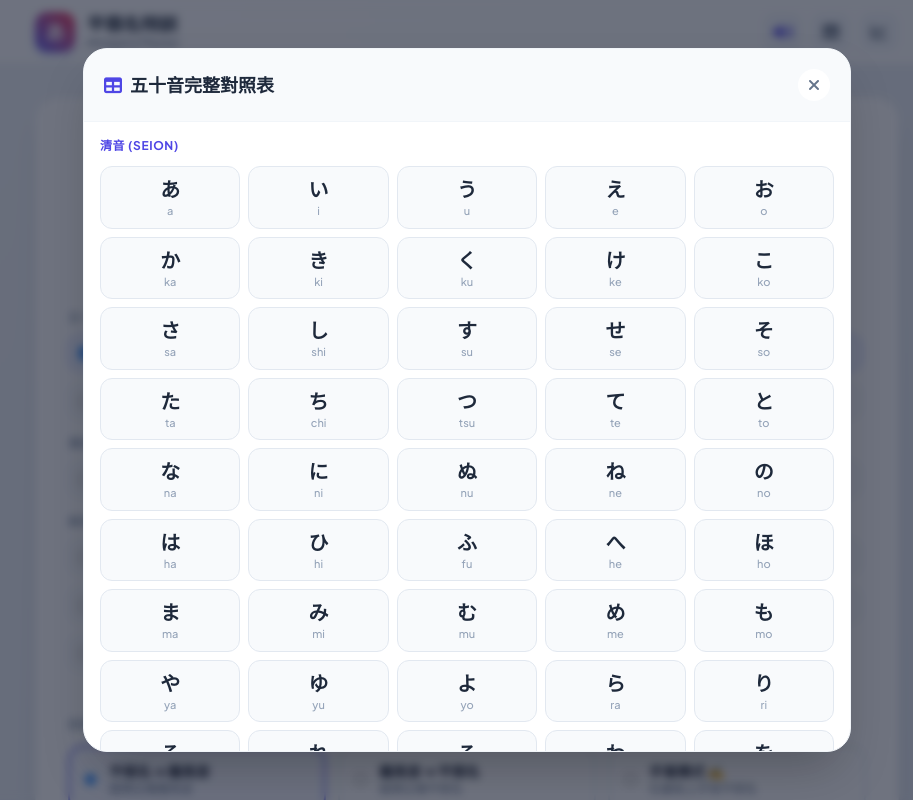
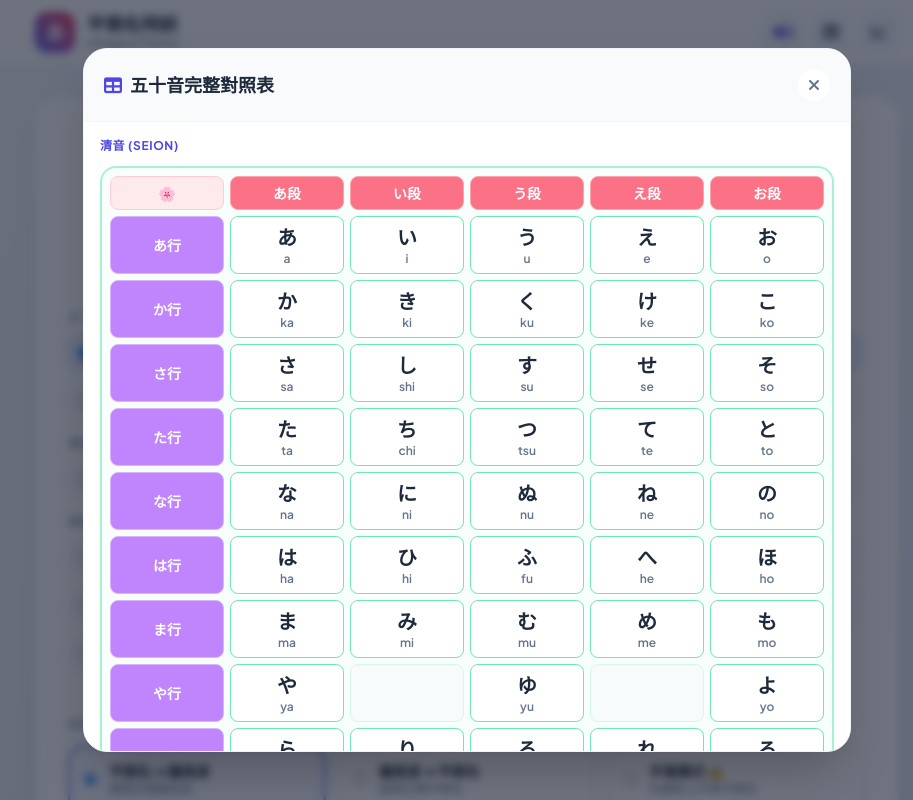
Before and after one commit to ThomasLawTsunHim/Japanese, a plain HTML site: page index.html in a window 1280 px wide. Both pictures are taken after a click on the button 1004 px from the left and 32 px from the top of the page. Shown: the top 800 px of the page, without its empty margins (173-1086 px from the left). Drawn offline with nearby package versions, Linux system fonts and the light colour scheme.

Commit message:
Update index.html

```diff
--- a/index.html
+++ b/index.html
@@ -207,16 +207,16 @@
         </div>
 
         <!-- TOP HALF: Target Character Display Card -->
-            <div class="flex-1 min-h-[220px] sm:min-h-[260px] bg-white rounded-3xl p-6 shadow-xl border border-slate-100 flex flex-col items-center justify-center relative overflow-hidden my-auto">
+        <div class="min-h-[150px] sm:min-h-[190px] bg-white rounded-3xl p-4 sm:p-5 shadow-xl border border-slate-100 flex flex-col items-center justify-center relative overflow-hidden my-2">
             <div class="absolute -top-12 -right-12 w-32 h-32 bg-indigo-50 rounded-full blur-2xl pointer-events-none"></div>
             <div class="absolute -bottom-12 -left-12 w-32 h-32 bg-rose-50 rounded-full blur-2xl pointer-events-none"></div>
 
-                <div class="text-xs font-semibold uppercase tracking-wider text-slate-400 mb-2" id="promptTypeLabel">
+            <div class="text-xs font-semibold uppercase tracking-wider text-slate-400 mb-1" id="promptTypeLabel">
                 請選擇正確的羅馬音
             </div>
 
             <div class="relative flex flex-col items-center justify-center cursor-pointer group" id="speakTargetBtn" title="點擊發音">
-                    <div id="targetCharacter" class="text-7xl sm:text-9xl font-extrabold text-slate-800 japanese-text tracking-wide transition transform group-hover:scale-105 select-none my-2">
+                <div id="targetCharacter" class="text-6xl sm:text-8xl font-extrabold text-slate-800 japanese-text tracking-wide transition transform group-hover:scale-105 select-none my-1">
                     あ
                 </div>
                 <button class="mt-1 px-3 py-1 rounded-full bg-slate-100 group-hover:bg-indigo-100 text-slate-500 group-hover:text-indigo-600 text-xs transition flex items-center space-x-1">
@@ -226,7 +226,7 @@
             </div>
 
             <!-- Feedback Banner Message -->
-                <div id="feedbackBanner" class="absolute bottom-3 inset-x-4 py-2.5 px-4 rounded-xl text-center text-sm font-bold hidden transition-all duration-300 shadow-sm flex items-center justify-center space-x-2">
+            <div id="feedbackBanner" class="absolute bottom-2 inset-x-4 py-2 px-4 rounded-xl text-center text-sm font-bold hidden transition-all duration-300 shadow-sm flex items-center justify-center space-x-2">
                 <i id="feedbackIcon" class="text-lg"></i>
                 <span id="feedbackText"></span>
             </div>
@@ -337,7 +337,9 @@
             <div class="p-4 overflow-y-auto flex-1 space-y-6">
                 <div>
                     <h4 class="text-xs font-bold text-indigo-600 tracking-wider uppercase mb-3">清音 (Seion)</h4>
-                    <div id="chartSeionTable" class="grid grid-cols-5 gap-2 text-center"></div>
+                    <div class="overflow-x-auto">
+                        <div id="chartSeionTable" class="min-w-[340px] grid grid-cols-6 gap-1 sm:gap-1.5 text-center p-2 bg-emerald-50/40 rounded-2xl border-2 border-emerald-200"></div>
+                    </div>
                 </div>
                 <div>
                     <h4 class="text-xs font-bold text-indigo-600 tracking-wider uppercase mb-3">濁音・半濁音 (Dakuten)</h4>
@@ -634,7 +636,13 @@
             state.stats.streak = 0;
             playBeep('wrong');
             updateStatsHeader();
-            nextQuestion();
+
+            // Repeat the same question for correction
+            state.isAnswered = false;
+            answerContent.classList.add('hidden');
+            answerPlaceholder.classList.remove('hidden');
+            clearPaintCanvas();
+            showFeedback(false, `寫錯了！請重新手寫練習 (${state.currentQuestion.romaji})`);
         });
 
         // Self Grading: Click "寫對了"
@@ -947,9 +955,73 @@
         });
 
         function renderChartTables() {
-            renderChartSection(HIRAGANA_DATA.seion, document.getElementById('chartSeionTable'));
+            renderSeionChartTable();
             renderChartSection(HIRAGANA_DATA.dakuten, document.getElementById('chartDakutenTable'));
             renderChartSection(HIRAGANA_DATA.yoon, document.getElementById('chartYoonTable'));
+        }
+
+        function renderSeionChartTable() {
+            const container = document.getElementById('chartSeionTable');
+            if (!container) return;
+            container.innerHTML = '';
+
+            const dans = ["あ段", "い段", "う段", "え段", "お段"];
+
+            // 1. Top Header Row (Corner Icon + Dan headers)
+            const cornerCell = document.createElement('div');
+            cornerCell.className = 'flex items-center justify-center bg-rose-100/80 border border-rose-200 rounded-lg text-rose-500 text-xs sm:text-sm font-bold p-1';
+            cornerCell.innerHTML = '🌸';
+            container.appendChild(cornerCell);
+
+            dans.forEach(dan => {
+                const header = document.createElement('div');
+                header.className = 'bg-rose-400 text-white font-bold py-1.5 px-1 rounded-lg border border-rose-300 text-xs sm:text-sm flex items-center justify-center shadow-xs';
+                header.textContent = dan;
+                container.appendChild(header);
+            });
+
+            // 2. Matrix Row Definitions matching standard Japanese 50-sound chart layout
+            const seionRows = [
+                { label: "あ行", items: [{ kana: "あ", romaji: "a" }, { kana: "い", romaji: "i" }, { kana: "う", romaji: "u" }, { kana: "え", romaji: "e" }, { kana: "お", romaji: "o" }] },
+                { label: "か行", items: [{ kana: "か", romaji: "ka" }, { kana: "き", romaji: "ki" }, { kana: "く", romaji: "ku" }, { kana: "け", romaji: "ke" }, { kana: "こ", romaji: "ko" }] },
+                { label: "さ行", items: [{ kana: "さ", romaji: "sa" }, { kana: "し", romaji: "shi" }, { kana: "す", romaji: "su" }, { kana: "せ", romaji: "se" }, { kana: "そ", romaji: "so" }] },
+                { label: "た行", items: [{ kana: "た", romaji: "ta" }, { kana: "ち", romaji: "chi" }, { kana: "つ", romaji: "tsu" }, { kana: "て", romaji: "te" }, { kana: "と", romaji: "to" }] },
+                { label: "な行", items: [{ kana: "な", romaji: "na" }, { kana: "に", romaji: "ni" }, { kana: "ぬ", romaji: "nu" }, { kana: "ね", romaji: "ne" }, { kana: "の", romaji: "no" }] },
+                { label: "は行", items: [{ kana: "は", romaji: "ha" }, { kana: "ひ", romaji: "hi" }, { kana: "ふ", romaji: "fu" }, { kana: "へ", romaji: "he" }, { kana: "ほ", romaji: "ho" }] },
+                { label: "ま行", items: [{ kana: "ま", romaji: "ma" }, { kana: "み", romaji: "mi" }, { kana: "む", romaji: "mu" }, { kana: "め", romaji: "me" }, { kana: "も", romaji: "mo" }] },
+                { label: "や行", items: [{ kana: "や", romaji: "ya" }, null, { kana: "ゆ", romaji: "yu" }, null, { kana: "よ", romaji: "yo" }] },
+                { label: "ら行", items: [{ kana: "ら", romaji: "ra" }, { kana: "り", romaji: "ri" }, { kana: "る", romaji: "ru" }, { kana: "れ", romaji: "re" }, { kana: "ろ", romaji: "ro" }] },
+                { label: "わ行", items: [{ kana: "わ", romaji: "wa" }, null, null, null, { kana: "を", romaji: "wo" }] },
+                { label: "鼻音", isBiOn: true, items: [{ kana: "ん", romaji: "n" }, null, null, null, null] }
+            ];
+
+            seionRows.forEach(row => {
+                // Row Label Column (行)
+                const rowHeader = document.createElement('div');
+                if (row.isBiOn) {
+                    rowHeader.className = 'bg-purple-500 text-amber-200 font-bold py-1.5 px-1 rounded-lg border border-purple-400 text-xs sm:text-sm flex items-center justify-center shadow-xs';
+                } else {
+                    rowHeader.className = 'bg-purple-400 text-white font-bold py-1.5 px-1 rounded-lg border border-purple-300 text-xs sm:text-sm flex items-center justify-center shadow-xs';
+                }
+                rowHeader.textContent = row.label;
+                container.appendChild(rowHeader);
+
+                // Row Kana Cells
+                row.items.forEach(item => {
+                    const cell = document.createElement('div');
+                    if (item) {
+                        cell.className = 'bg-white border border-emerald-300 hover:border-emerald-500 hover:bg-emerald-50/60 rounded-lg p-1 sm:p-1.5 flex flex-col items-center justify-center transition cursor-pointer shadow-2xs min-h-[46px] sm:min-h-[56px]';
+                        cell.innerHTML = `
+                            <span class="text-base sm:text-xl font-bold text-slate-800 japanese-text leading-tight">${item.kana}</span>
+                            <span class="text-[10px] sm:text-xs font-semibold text-slate-500">${item.romaji}</span>
+                        `;
+                        cell.addEventListener('click', () => speakKana(item.kana));
+                    } else {
+                        cell.className = 'bg-slate-50/50 border border-emerald-100 rounded-lg min-h-[46px] sm:min-h-[56px]';
+                    }
+                    container.appendChild(cell);
+                });
+            });
         }
 
         function renderChartSection(dataRows, container) {
```
Lines whose indentation alone changed are shown as unchanged.
